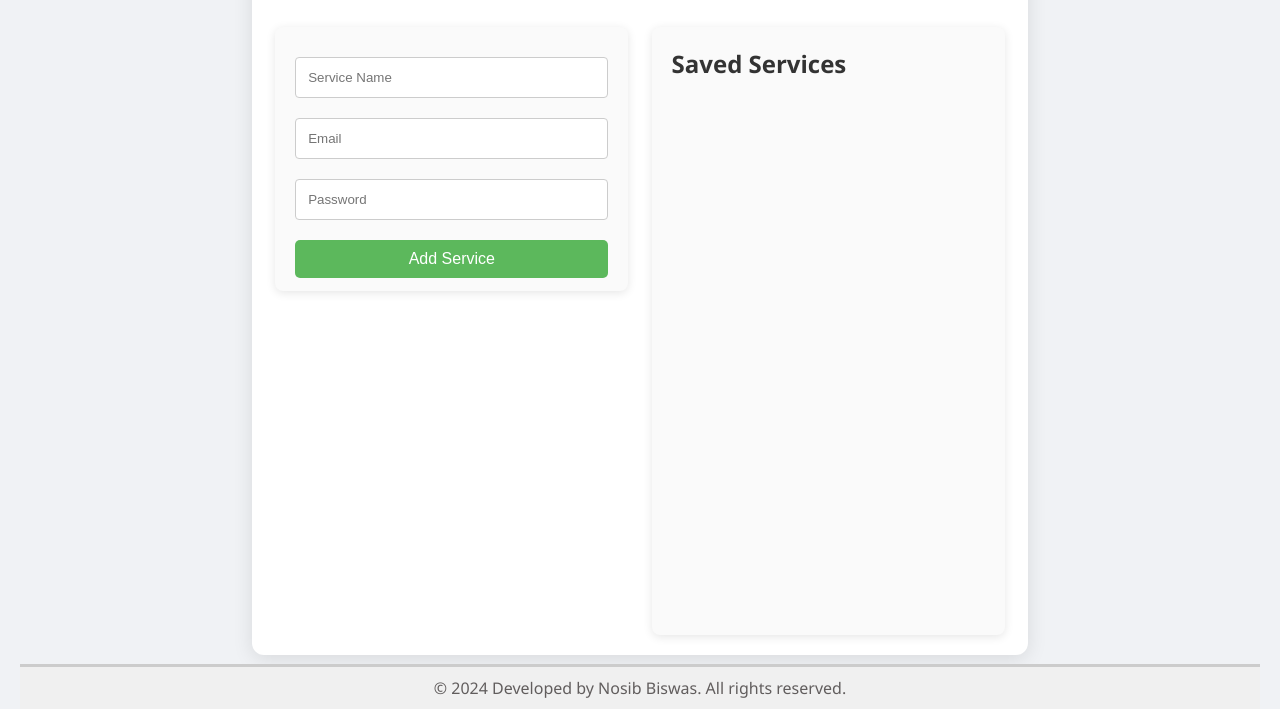
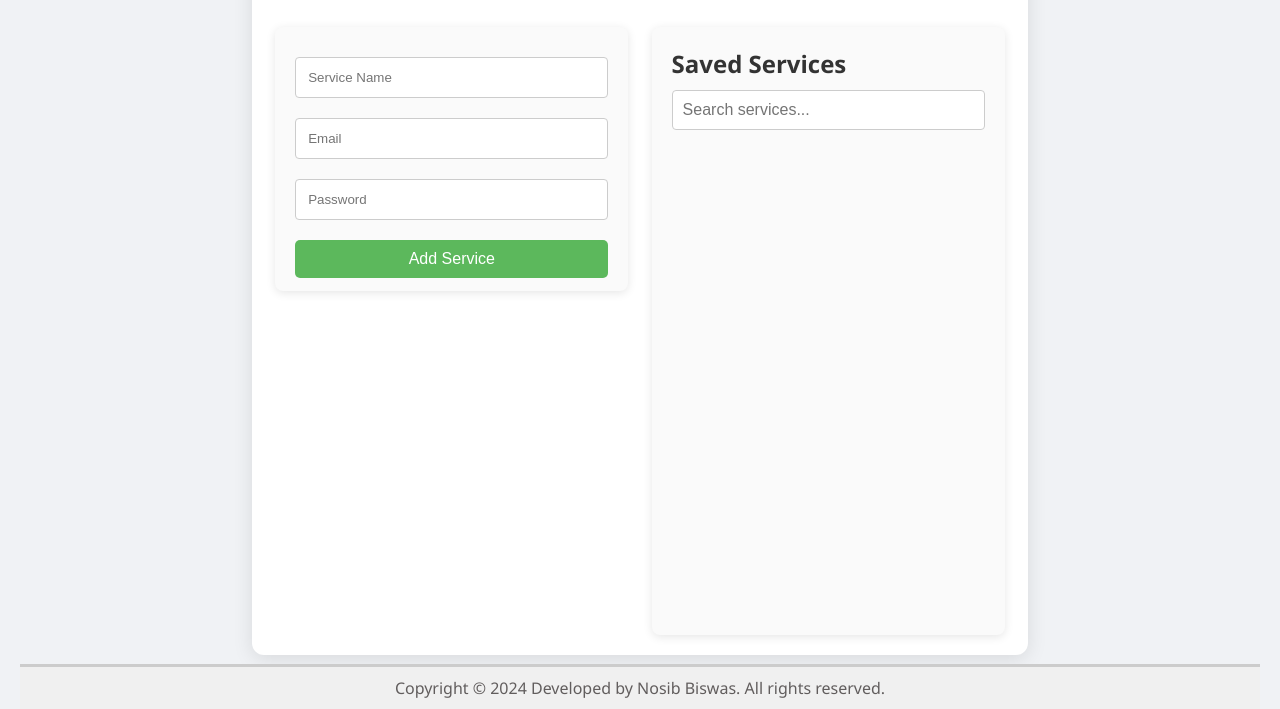
Before and after one commit to NOSIBBiswas22/passop, a plain HTML site: page index.html in a window 1280 px wide. Shown: the part 112-821 px from the top of the page. Drawn offline with Linux system fonts and the light colour scheme.

Commit message:
Update index.html

```diff
--- a/index.html
+++ b/index.html
@@ -37,13 +37,14 @@
 
             <div class="service-list">
                 <h2>Saved Services</h2>
+                <input type="text" id="searchService" placeholder="Search services..." class="search-input">
                 <ul id="serviceList"></ul>
             </div>
         </div>
     </div>
 
     <footer>
-        <a href="https://nosibbiswas22.github.io/nosibbiswas/"><p>&copy; 2024 Developed by Nosib Biswas. All rights reserved.</p></a>
+        <a href="https://nosibbiswas22.github.io/nosibbiswas/"><p>Copyright &copy; 2024 Developed by Nosib Biswas. All rights reserved.</p></a>
     </footer>
 
     <script src="script.js"></script>
```
